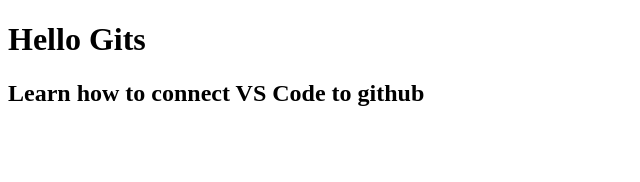
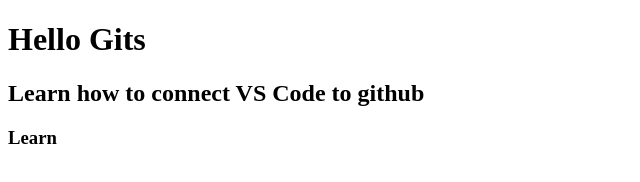
Before and after one commit to Fiaz9M2/AngularJsAssignment2, a plain HTML site: page Index.html in a window 1280 px wide. Shown: the full height of the page, 0-640 px from the left. Drawn offline with Linux system fonts and the light colour scheme.

Commit message:
Changing H3

```diff
--- a/Index.html
+++ b/Index.html
@@ -9,5 +9,6 @@
 <body>
     <h1>Hello Gits</h1>
     <h2> Learn how to connect VS Code to github</h2>
+    <h3>Learn</h3>
 </body>
 </html>
```
